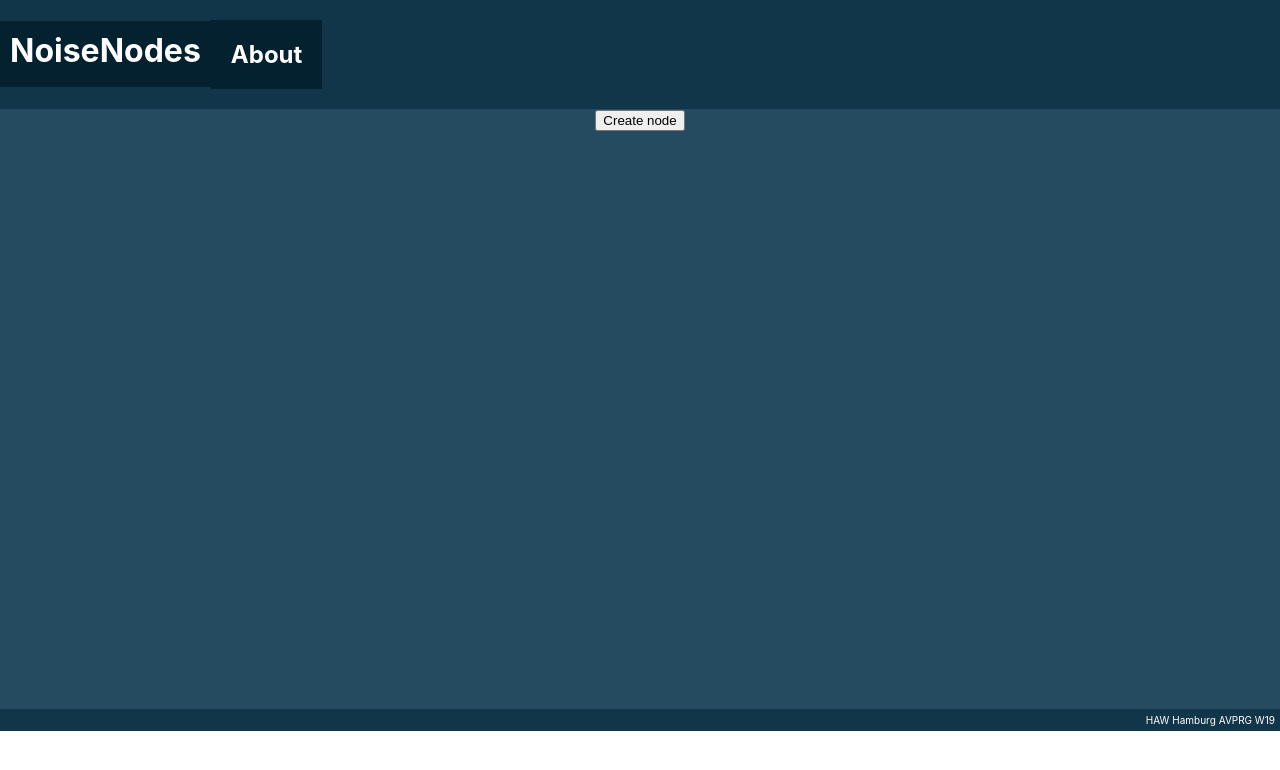
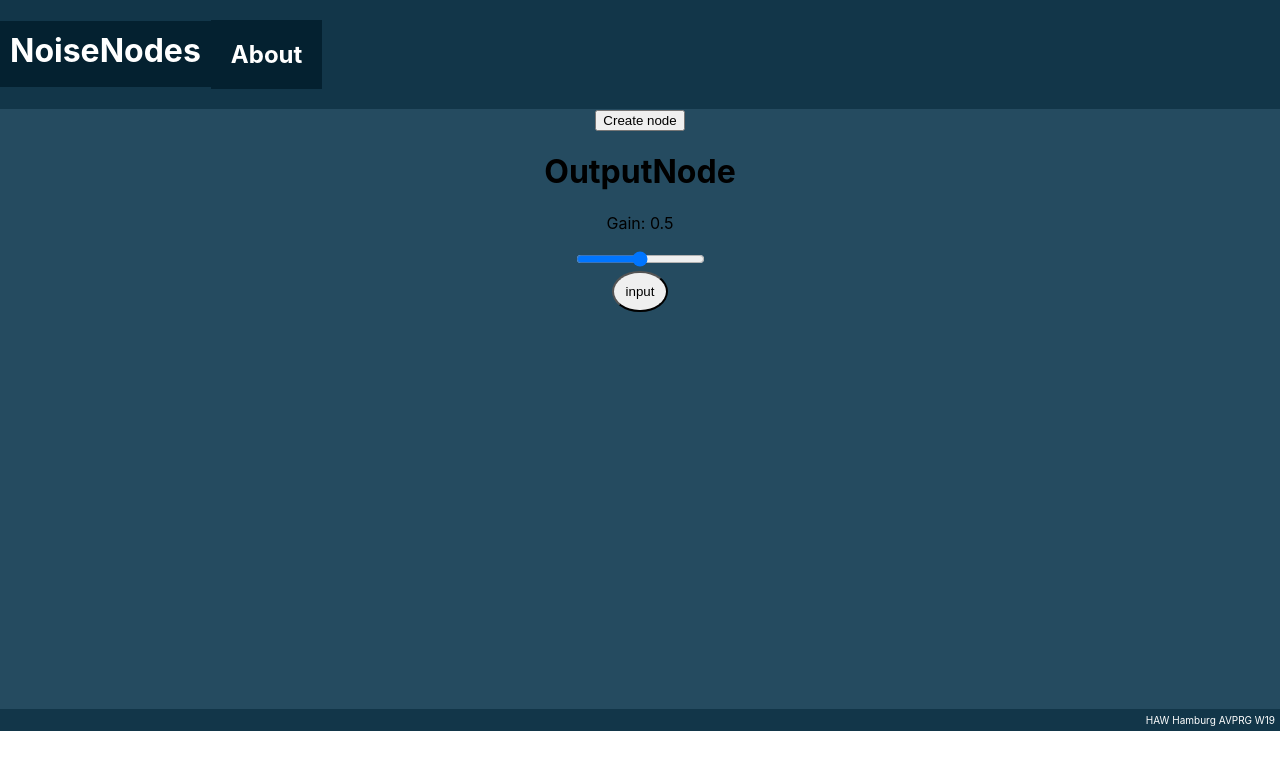
Before and after one commit to ychaw/noise-nodes, a React (Create React App) app: page / in a window 1280 px wide. Shown: the top 770 px of the page. Built offline with nearby package versions, Linux system fonts and the light colour scheme.

Commit message:
add output node and basic routing function

```diff
--- a/src/Workspace.js
+++ b/src/Workspace.js
@@ -1,6 +1,7 @@
 import React from 'react';
 import './style/Workspace.css';
 import BaseNode from './modules/BaseNode';
+import OutputNode from './modules/OutputNode';
 
 class Workspace extends React.Component {
   constructor(props) {
@@ -38,19 +39,38 @@ class Workspace extends React.Component {
   }
 
   makeConnection = () => {
-    alert('Connecting ' + this.state.selection[0] + ' to ' + this.state.selection[1]);
+    //alert('Connecting ' + this.state.selection[0] + ' to ' + this.state.selection[1]);
+    const first = this.state.selection[0],
+          second = this.state.selection[1];
+
+    //make sure no same type connections can be made
+    if (first.type !== second.type) {
+      //connect output to input
+      if(first.type === 'output') {
+        first.audioNode.connect(second.audioNode);
+      } else {
+        second.audioNode.connect(first.audioNode);
+      }
+    } else {
+      alert('I can only connect inputs and outputs');
+    }
     this.setState({selection: [null, null]});
   }
 
   changeConnection = (id, type, audioNode) => {
+    const params = {
+      id: id,
+      type: type,
+      audioNode: audioNode
+    };
     if(this.state.selection[0] === null) {
-      this.setState({selection: this.getUpdatedSelection(0, id)}, () => {
+      this.setState({selection: this.getUpdatedSelection(0, params)}, () => {
         if(this.state.selection[1] !== null) {
           this.makeConnection();
         }
       });
     } else if (this.state.selection[1] === null) {
-      this.setState({selection: this.getUpdatedSelection(1, id)}, () => {
+      this.setState({selection: this.getUpdatedSelection(1, params)}, () => {
         if(this.state.selection[0] !== null) {
           this.makeConnection();
         }
@@ -70,6 +90,7 @@ class Workspace extends React.Component {
       <div className='workspace'>
         <button onClick={this.createNode}>Create node</button>
         {this.state.nodes}
+        <OutputNode id={this.state.nodes.length} audioContext={this.state.audioContext} changeConnection={this.changeConnection}/>
       </div>
     );
   }
--- a/src/modules/BaseNode.js
+++ b/src/modules/BaseNode.js
@@ -24,7 +24,6 @@ class BaseNode extends React.Component {
     osc.frequency.value = this.state.frequency;
     gain.gain.value = 0;
     osc.connect(gain);
-    gain.connect(this.props.audioContext.destination);
     osc.start();
   }
 
--- /dev/null
+++ b/src/modules/OutputNode.js
@@ -0,0 +1,40 @@
+import React from 'react';
+import Setting from './Setting';
+import Connector from './Connector';
+
+class OutputNode extends React.Component {
+  constructor(props) {
+      super(props);
+      this.name = 'OutputNode';
+      this.dsp = {
+        gain: this.props.audioContext.createGain(),
+      };
+      this.state = {
+        gain: 0.5,
+      };
+  }
+
+  componentDidMount() {
+    this.dsp.gain.connect(this.props.audioContext.destination);
+  }
+
+  changeGain = (e) => {
+    const {gain} = this.dsp;
+    const newValue = e.target.value;
+    this.setState({gain: newValue}, ()=> {
+      gain.gain.value = newValue;
+    });
+  }
+
+  render () {
+    return (
+      <div>
+        <h1>{this.name}</h1>
+        <Setting name='Gain' unit='' changeValue={this.changeGain} min='0' max='1' step='0.1' value={this.state.gain} />
+        <Connector type='input' id='input-1' audioNode={this.dsp.gain} changeConnection={this.props.changeConnection}/>
+      </div>
+    );
+  }
+}
+
+export default OutputNode;
```
